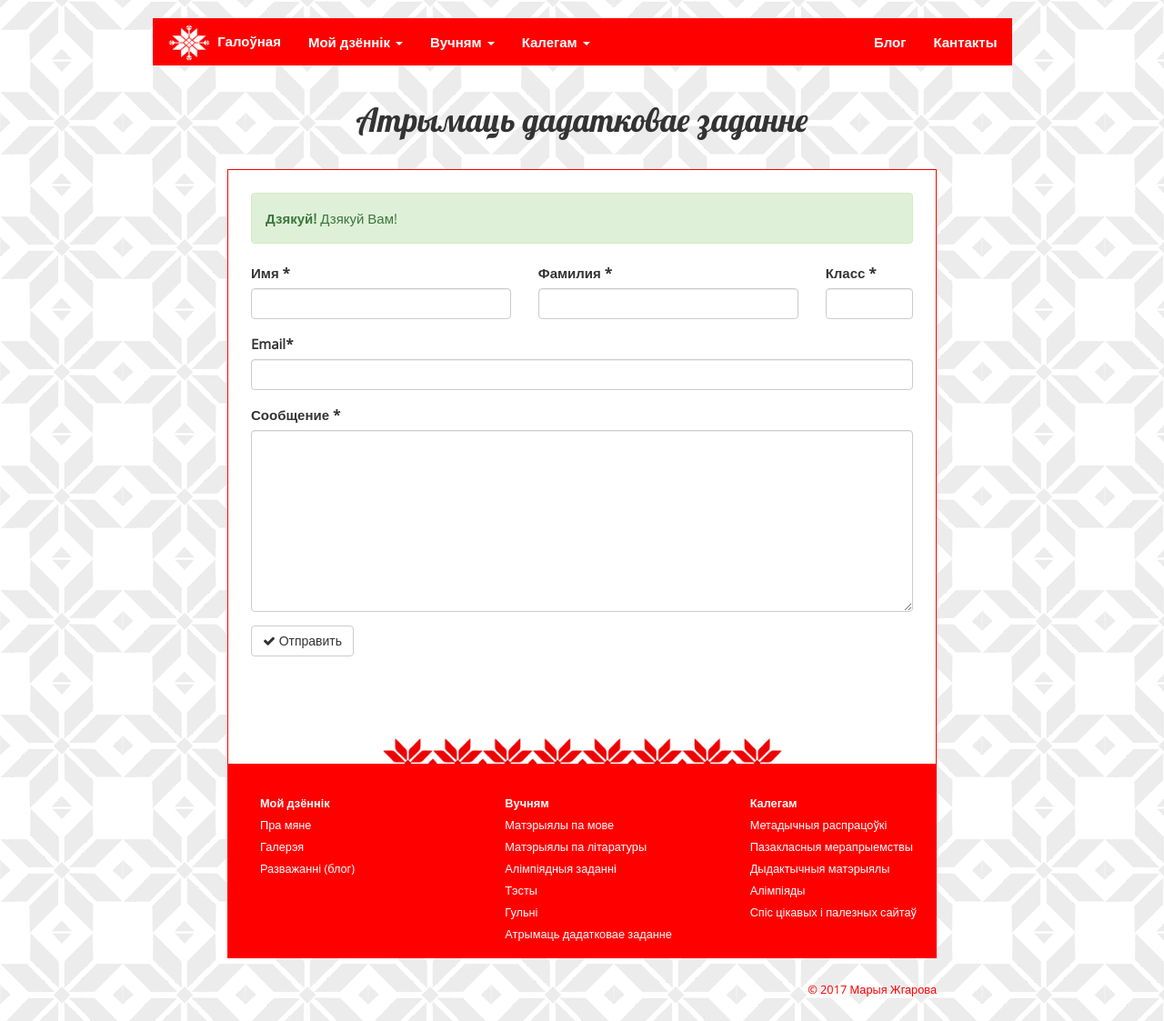
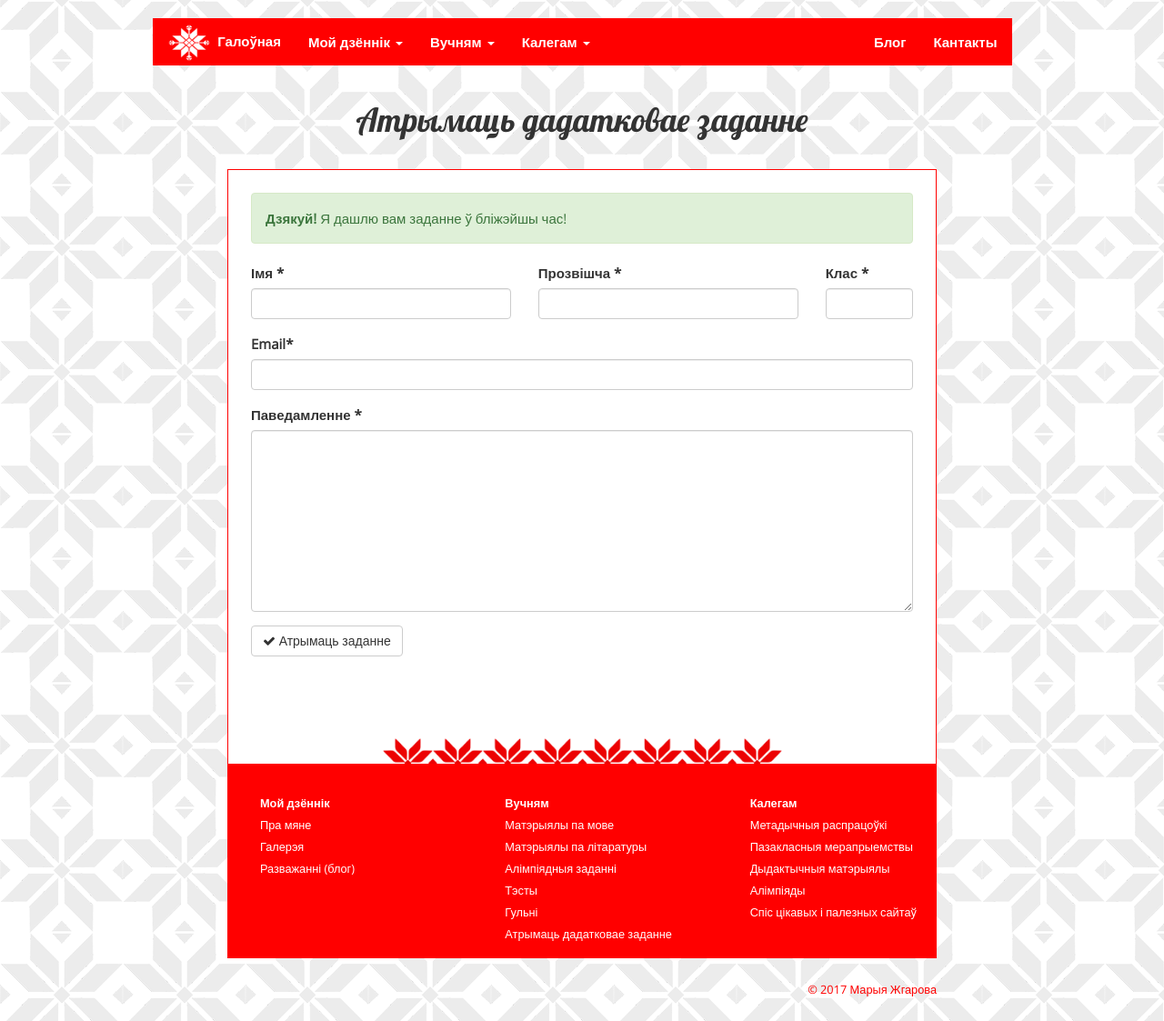
Before and after one commit to vzhgareva/vzhgareva.github.io, a Jekyll site: the page built from atrimat_dadatkovae_zadanne_thanks.html, in a window 1280 px wide. Shown: the whole page at 91% size. Built offline with Jekyll 4.4.1, drawn with Linux system fonts in a browser that asks for light colours.

Commit message:
Update dadatkovae_zadanne.html

```diff
--- a/_includes/dadatkovae_zadanne.html
+++ b/_includes/dadatkovae_zadanne.html
@@ -3,7 +3,7 @@
 	<strong>
 		Дзякуй!
 	</strong>
-	Дзякуй Вам!
+	Я дашлю вам заданне ў бліжэйшы час!
 </div>
 {% endif %}
 
@@ -13,21 +13,21 @@
 			<div class="col-md-5">
 				<div class="form-group ">
 					<label class="control-label" for="first_name">
-					Имя&nbsp;<span>*</span></label>
+					Імя&nbsp;<span>*</span></label>
 					<input class="form-control" id="first_name" name="first_name" value="" type="text" required>
 				</div>
 			</div>
 			<div class="col-md-5">
 				<div class="form-group ">
 					<label class="control-label" for="last_name">
-					Фамилия&nbsp;<span>*</span></label>
+					Прозвішча&nbsp;<span>*</span></label>
 					<input class="form-control" id="last_name" name="last_name" value="" type="text" required>
 				</div>
 			</div>
 			<div class="col-md-2">
 				<div class="form-group ">
 					<label class="control-label" for="last_name">
-					Класс&nbsp;<span>*</span></label>
+					Клас&nbsp;<span>*</span></label>
 					<input class="form-control" id="last_name" name="last_name" value="" type="text" required>
 				</div>
 			</div>
@@ -40,7 +40,7 @@
 
 		<div class="form-group ">
 			<label class="control-label" for="message">
-				Сообщение&nbsp;<span>*</span></label>
+				Паведамленне&nbsp;<span>*</span></label>
 			<textarea class="form-control" id="message" name="message" style="height: 200px;" required></textarea>
 		</div>
 	</div>
@@ -52,7 +52,7 @@
 	<div class="form-buttons">
 		<button type="submit" class="btn btn-default">
 			<i class="fa fa-check"></i>
-				Отправить
+				Атрымаць заданне
 		</button>
 	</div>
 </form>
```
